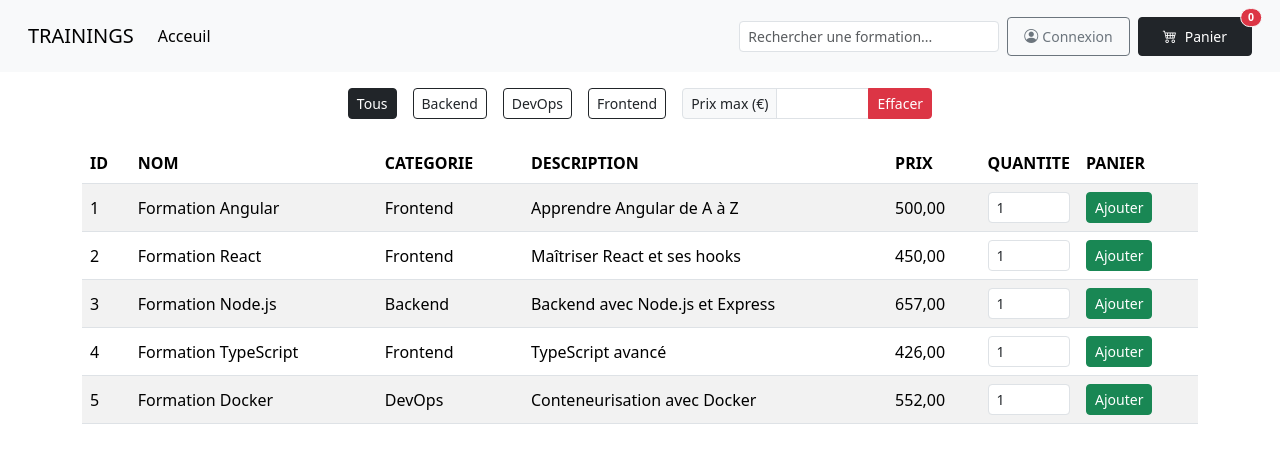
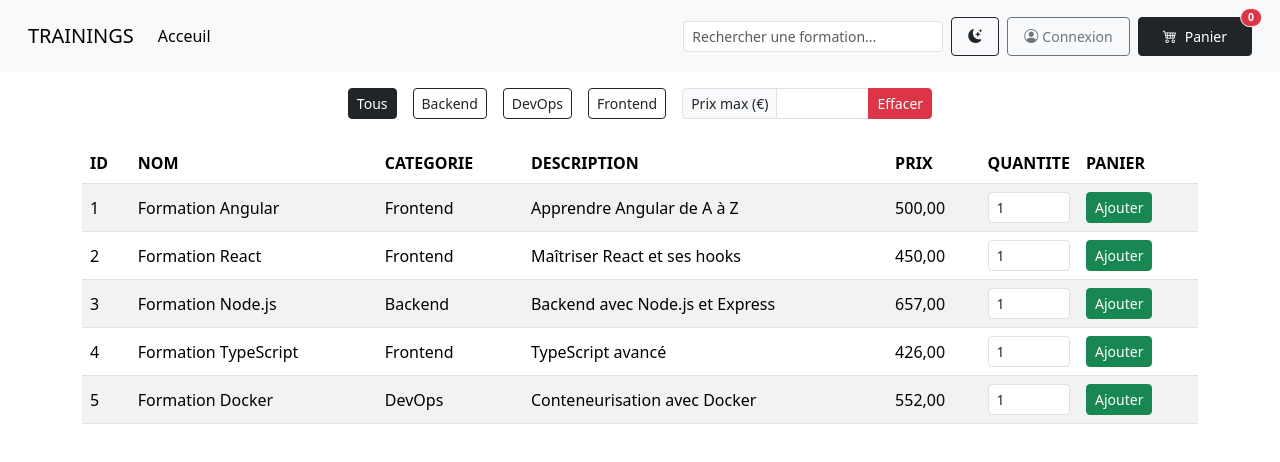
Before and after one commit to john7440/first-app-angular, an Angular app: page /trainings in a window 1280 px wide. Shown: the top 462 px of the page. Built offline with nearby package versions, Linux system fonts and the light colour scheme; data requests are answered from the project's data file.

Commit message:
ajout d'un bouton pour changer de theme

```diff
--- a/src/app/components/navbar/navbar.html
+++ b/src/app/components/navbar/navbar.html
@@ -30,6 +30,15 @@
           [ngModel]="search.trainingQuery()"
           (ngModelChange)="search.setTrainingQuery($event)"
         />
+
+        <button class="btn btn-outline-dark btn-sm px-3 py-2"
+                (click)="toggleTheme()" title="{{ theme.theme() === 'light' ? 'Mode sombre' : 'Mode clair' }}">
+                @if (theme.theme() === 'light'){
+                  <i class="bi bi-moon-stars-fill"></i>
+                } @else {
+                  <i class="bi bi-sun-fill"></i>
+                }
+        </button>
 
         <!-- Bouton Connexion/Déconnexion -->
         @if (auth.isAuthenticated()) {
```
